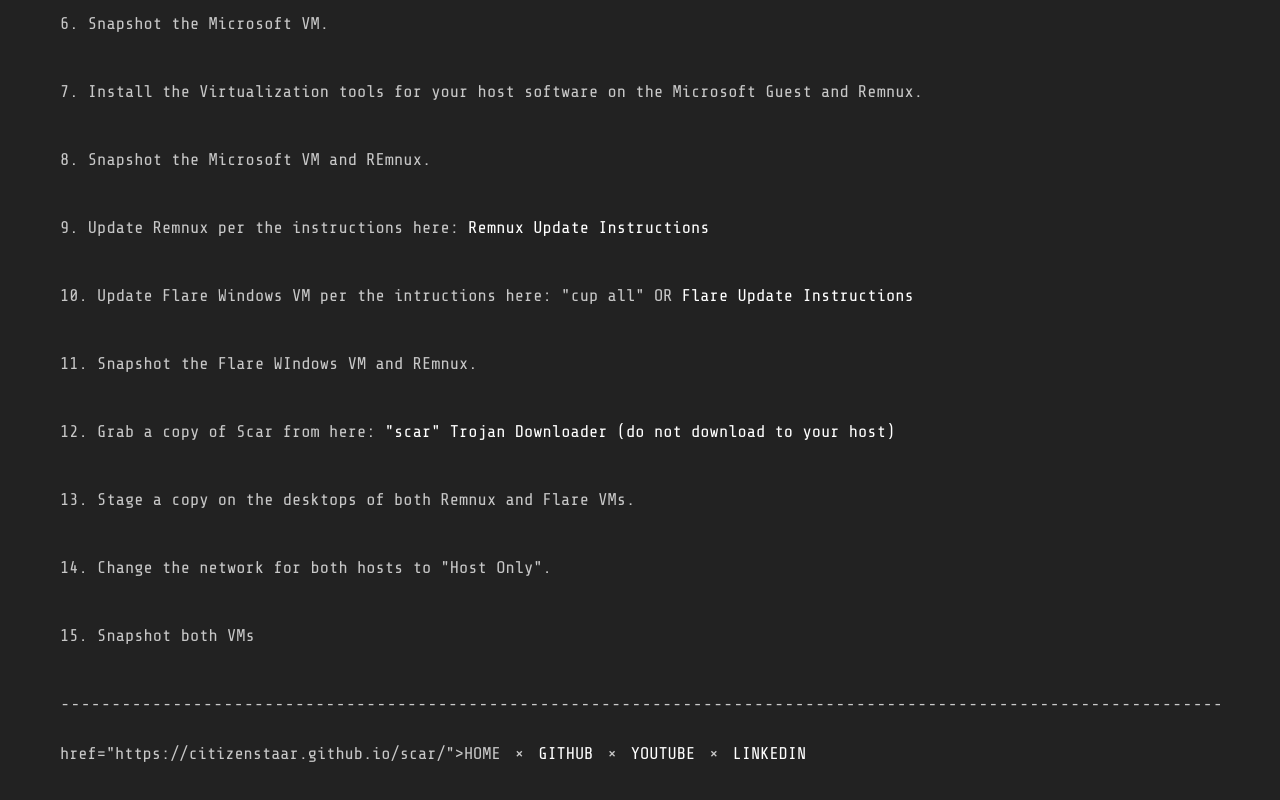
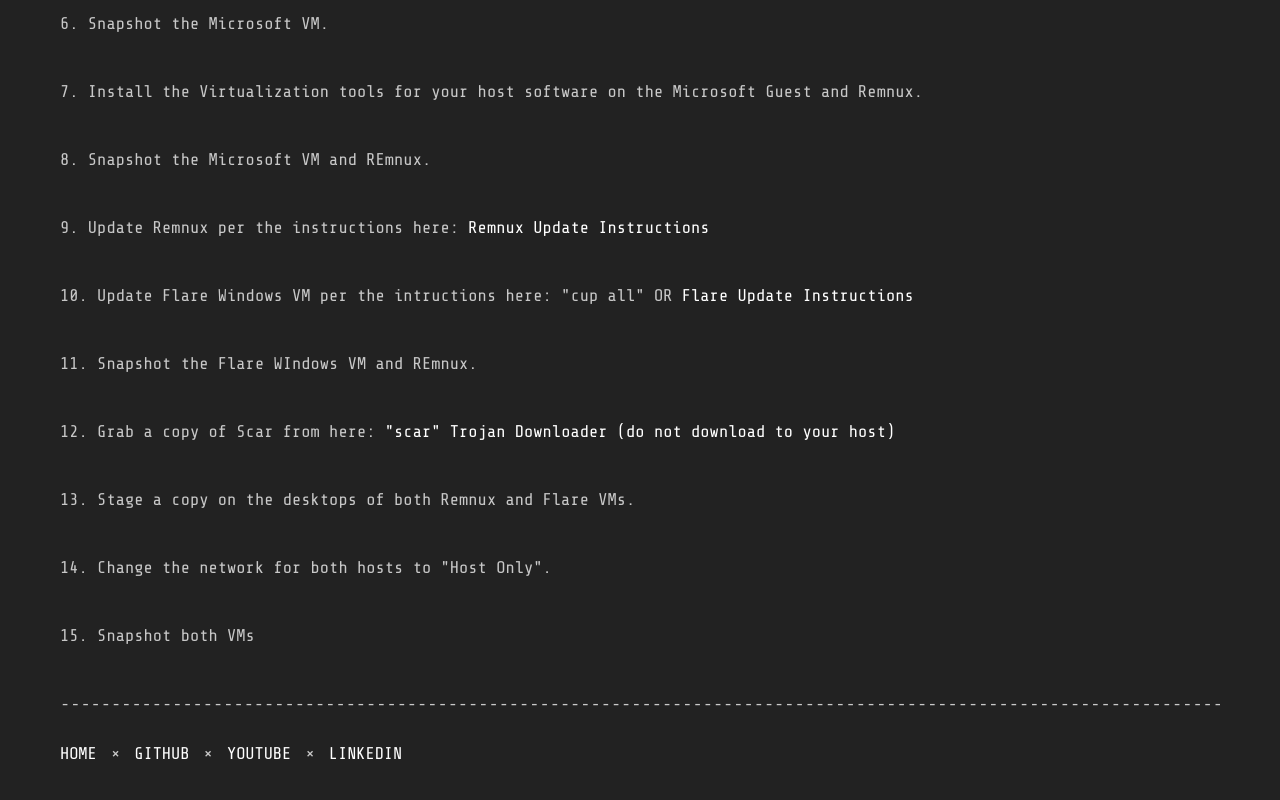
Before and after one commit to citizenstaar/scar, a plain HTML site: page AnalysisEnvironment/index.html in a window 1280 px wide. Shown: the part 809-1609 px from the top of the page. Drawn offline with nearby package versions, Linux system fonts and the light colour scheme.

Commit message:
content addition

```diff
--- a/AnalysisEnvironment/index.html
+++ b/AnalysisEnvironment/index.html
@@ -89,7 +89,7 @@
             <div id="footer">
                 <pre>------------------------------------------------------------------------------------------------------------------------------------------------------------------------------------------------------------------------------------------------------------------------------------------------------------</pre>
                 <div class="filter">
-                href="https://citizenstaar.github.io/scar/">HOME</a>
+                <a target="_blank" href="https://citizenstaar.github.io/scar/">HOME</a>
                 <span class="footdogs">  &#215; </span>
                 <a target="_blank" href="https://github.com/citizenstaar">GITHUB</a>
 				 <span class="footdogs">  &#215; </span>
```
Also changed, not shown: CodeAnalysis/index.html (+1 -1 lines), DynamicAnalysis/index.html (+1 -1 lines), MemoryAnalysis/index.html (+1 -1 lines), OpenSourceIntelligence/index.html (+1 -1 lines), StaticAnalysis/index.html (+1 -1 lines), doc/index.html (+1 -1 lines), index.html (+1 -1 lines), template/index.html (+1 -1 lines).
